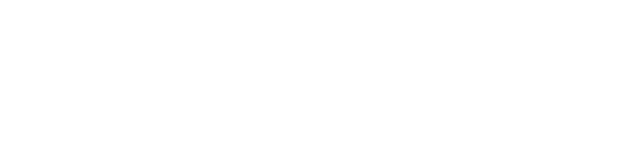
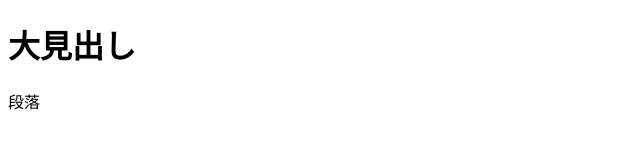
Before and after one commit to doshishaus/git, a plain HTML site: page index.html in a window 1280 px wide. Shown: the whole page, without its empty margins (0-640 px from the left). Drawn offline with Linux system fonts and the light colour scheme.

Commit message:
見出しと段落の追加

```diff
--- a/index.html
+++ b/index.html
@@ -7,6 +7,7 @@
     <title>gitテスト</title>
 </head>
 <body>
-
+    <h1>大見出し</h1>
+    <p>段落</p>
 </body>
 </html>
```
